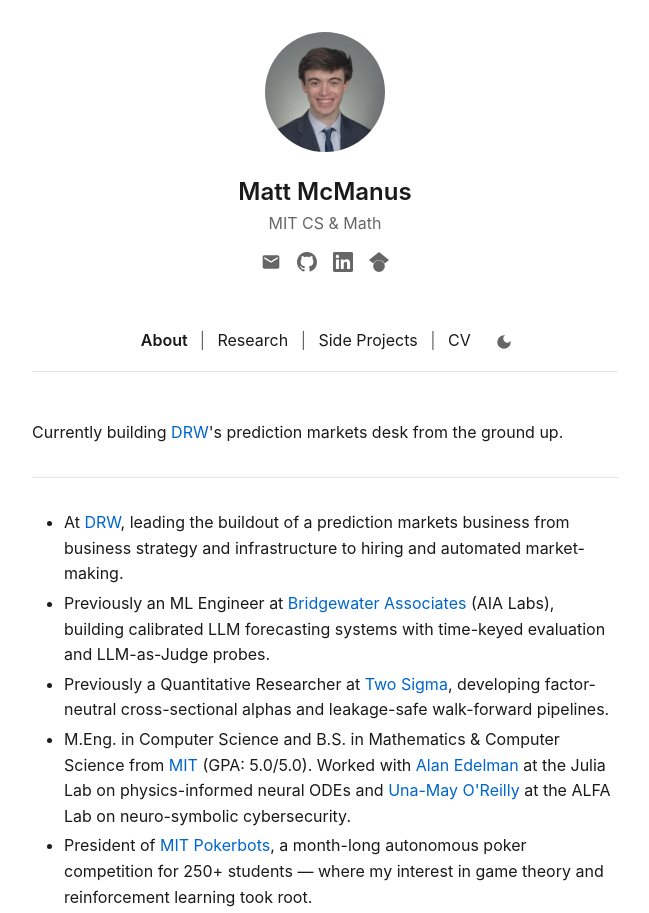
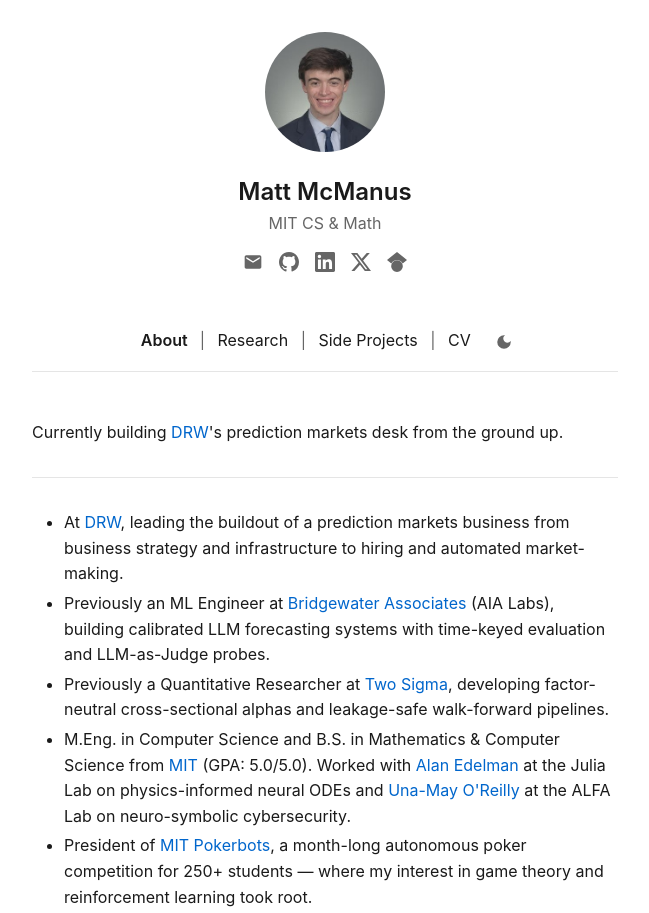
Before and after one commit to mmcmanus1/mmcmanus1.github.io, an Astro site: page / in a window 1280 px wide. Shown: the top 913 px of the page, without its empty margins (315-964 px from the left). Built offline with nearby package versions, Linux system fonts and the light colour scheme; Astro itself is replaced by a stand-in of ours.

Commit message:
Add Twitter/X social link to header (#20)

```diff
--- a/src/components/Header.astro
+++ b/src/components/Header.astro
@@ -35,6 +35,13 @@
       </svg>
     </a>
 
+    <!-- X (Twitter) -->
+    <a href="https://x.com/mattmcmanus41" title="X (Twitter)" aria-label="X (Twitter)" target="_blank" rel="noopener">
+      <svg viewBox="0 0 24 24" xmlns="http://www.w3.org/2000/svg">
+        <path d="M18.901 1.153h3.68l-8.04 9.19L24 22.846h-7.406l-5.8-7.584-6.638 7.584H.474l8.6-9.83L0 1.154h7.594l5.243 6.932ZM17.61 20.644h2.039L6.486 3.24H4.298Z"/>
+      </svg>
+    </a>
+
     <!-- Google Scholar -->
     <a href="https://scholar.google.com/citations?user=v_LhktsAAAAJ&hl=en" title="Google Scholar" aria-label="Google Scholar" target="_blank" rel="noopener">
       <svg viewBox="0 0 24 24" xmlns="http://www.w3.org/2000/svg">
```
